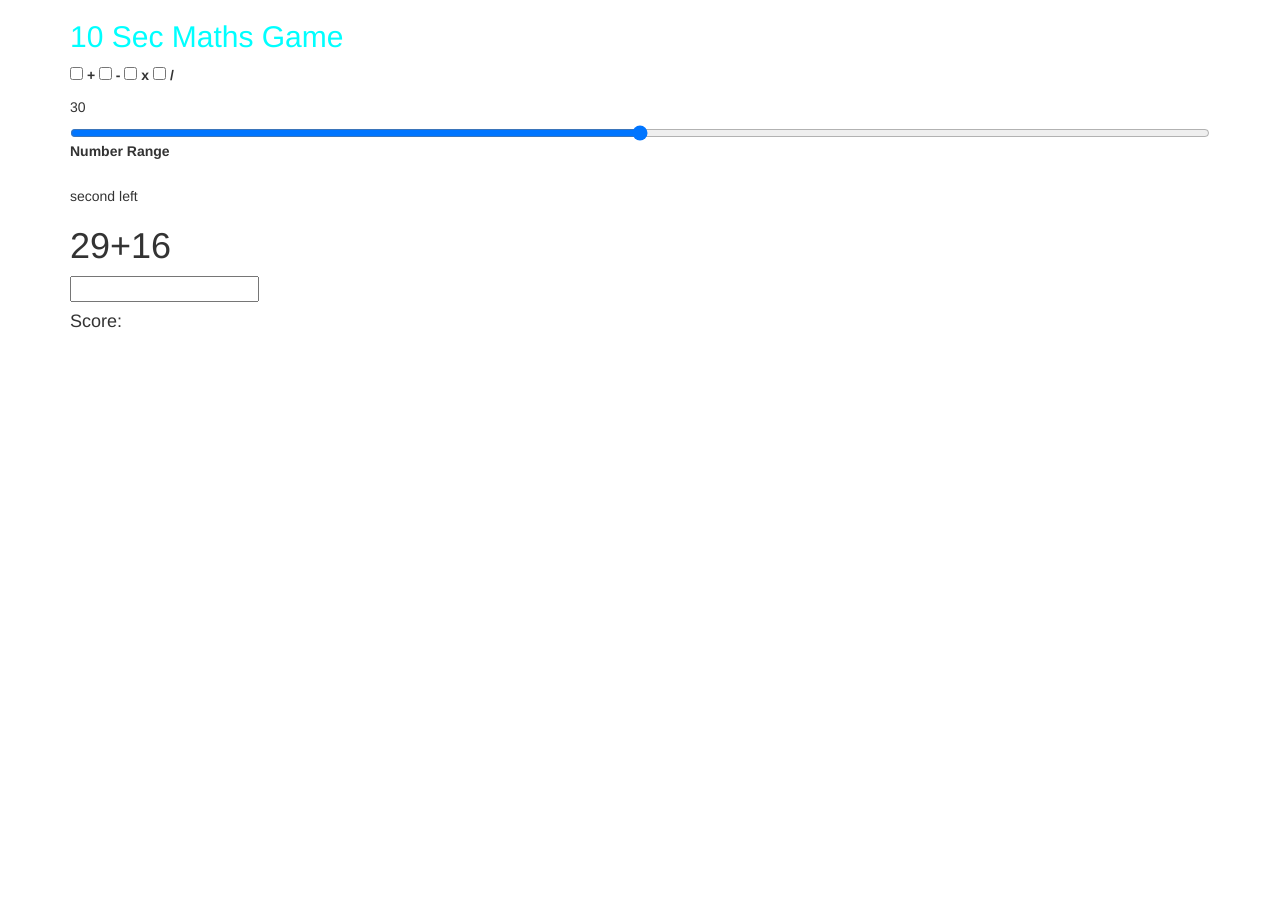
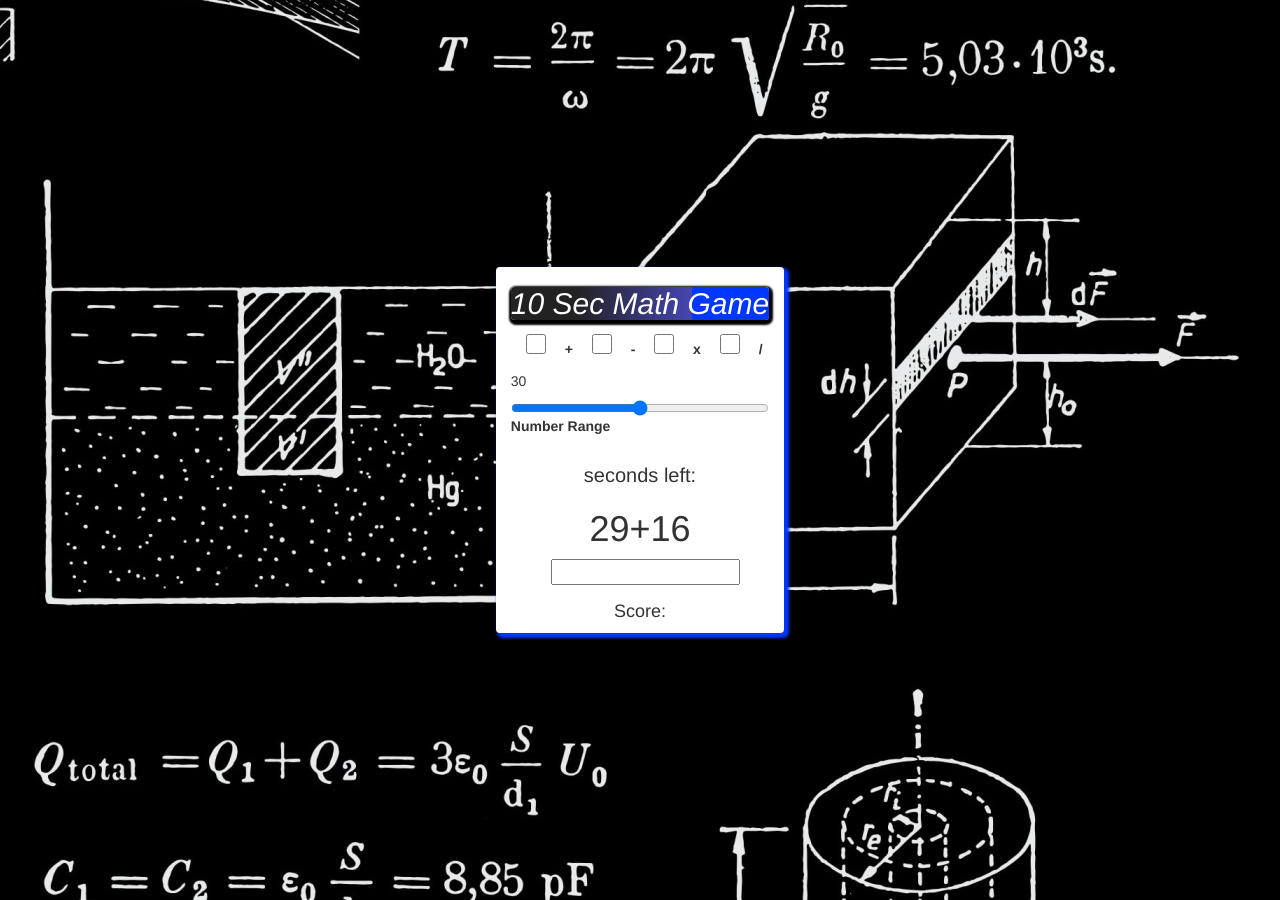
Before and after one commit to guirges0128/10sec-math-game, a plain HTML site: page index.html in a window 1280 px wide. Before the commit the page ends 800 px from the top, so only its background shows below. Drawn offline with nearby package versions, Linux system fonts and the light colour scheme.

Commit message:
Final Version 1.0

```diff
--- a/index.css
+++ b/index.css
@@ -1,3 +1,58 @@
+body {
+background-image: url(./images/dan-cristian-padure-h3kuhYUCE9A-unsplash\ \(1\).jpg);
+background-position: right;
+}
+
 h2 {
-    color:aqua;
+    font-style: italic;
+    background:linear-gradient(to left, #0037ff 30%, #0084ff 10%, #000095ba 20%, #222 75%);
+    border-radius: 4px;
+    color: #fff;
+    box-shadow: 1px 2px 2px 3px #000;
 }
+
+.container {
+    height: 90rem;
+    display: flex;
+    justify-content: center;
+    align-items: center;
+
+}
+
+.maths {
+    width: 50px;
+    height: 20px;
+}
+
+.timer {
+    font-size: 20px;
+}
+
+#score {
+    font-size: 25px;
+}
+
+#hero {
+    background-color: #fff;
+    border-radius: 4px;
+    box-shadow: 3px 3px 3px 2px #0037ff;
+}
+
+h4 {
+    text-align: center;
+}
+
+#time-left {
+    text-align: center;
+}
+.timer {
+    text-align: center;
+}
+
+#equation {
+    text-align: center;
+}
+
+#user-input {
+    margin-left: 40px;
+}
--- a/index.html
+++ b/index.html
@@ -16,8 +16,8 @@
   <body>
     <div class="container">
       <div class="row">
-        <div class="col-xs-12">
-          <h2>10 Sec Maths Game</h2>
+        <div class="col-xs-12" id="hero">
+          <h2>10 Sec Math Game</h2>
           <input type="checkbox" class="maths" id="add" value="true" />
           <label for="add">+</label>
           <input type="checkbox" class="maths" id="subtract" value="false" />
@@ -30,7 +30,7 @@
           <input type="range" id="limit" min="10" max="50" step="5" />
           <label for="limit">Number Range</label>
           <h3 id="time-left"></h3>
-          <p>second left</p>
+          <p class="timer">seconds left:</p>
           <h1 id="equation"></h1>
           <input id="user-input" type="number" />
           <h4>Score: <span id="score"></span></h4>
```
Also changed, not shown: index.js (+8 -7 lines), images/dan-cristian-padure-h3kuhYUCE9A-unsplash (1).jpg (added).
